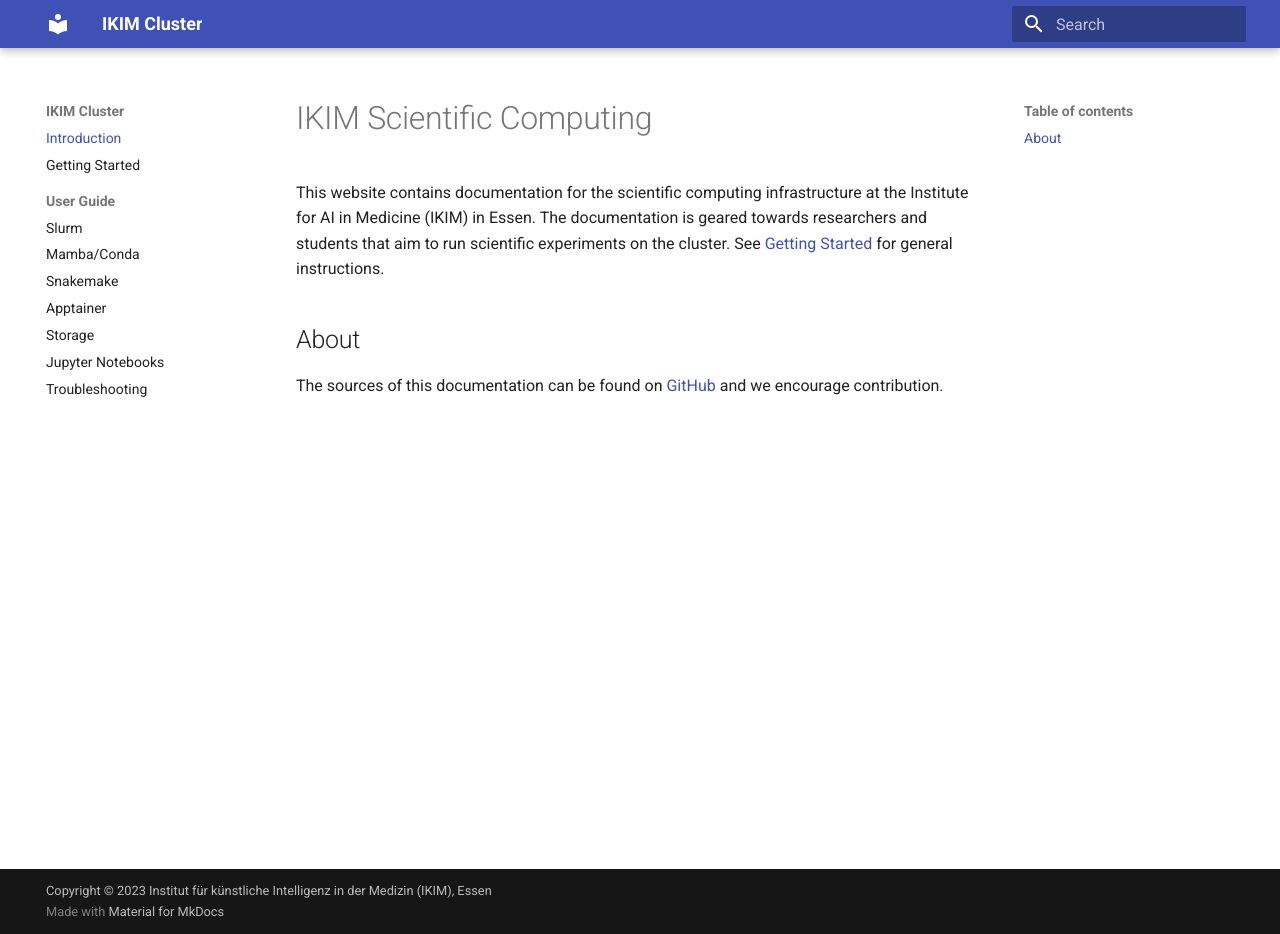
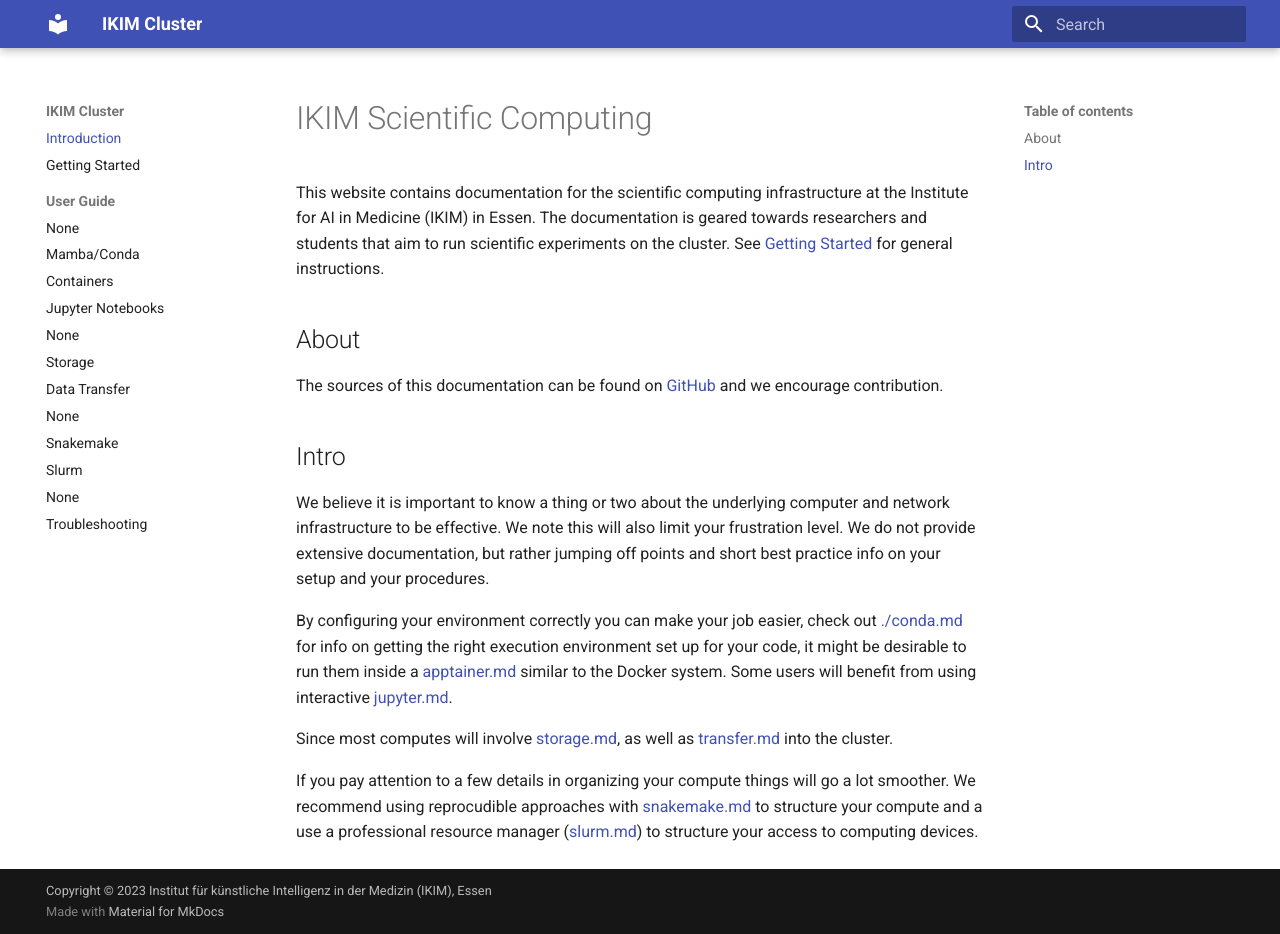
Before and after one commit to IKIM-Essen/ClusterDocs, an MkDocs documentation site: the page built from docs/index.md, in a window 1280 px wide and 934 px high. Built offline with MkDocs 1.6.1 and Material for MkDocs 9.7.7, drawn with Linux system fonts in a browser that asks for light colours.

Commit message:
added info on computing and transfer re-ordered index for better flow

```diff
--- a/docs/index.md
+++ b/docs/index.md
@@ -5,3 +5,12 @@
 ## About
 
 The sources of this documentation can be found on [GitHub](https://github.com/IKIM-Essen/ClusterDocs) and we encourage contribution.
+
+## Intro
+We believe it is important to know a thing or two about the underlying computer and network infrastructure to be effective. We note this will also limit your frustration level. We do not provide extensive documentation, but rather jumping off points and short best practice info on your setup and your procedures.
+
+  By configuring your environment correctly you can make your job easier, check out [./conda.md](Mamba/Conda) for info on getting the right execution environment set up for your code, it might be desirable to run them inside a [apptainer.md](container) similar to the Docker system. Some users will benefit from using interactive [jupyter.md](Jupyter Notebooks).
+
+  Since most computes will involve [storage.md](storing, accessing and moving data), as well as [transfer.md](transferring data) into the cluster.
+
+  If you pay attention to a few details in organizing your compute things will go a lot smoother. We recommend using reprocudible approaches with [snakemake.md](SnakeMake) to structure your compute and a use a professional resource manager ([slurm.md](Slurm)) to structure your access to computing devices.
--- a/mkdocs.yml
+++ b/mkdocs.yml
@@ -18,10 +18,15 @@
   - Introduction: index.md
   - Getting Started: getting-started.md
   - User Guide:
+     - configuring your environment
+     - Mamba/Conda: conda.md
+     - Containers: apptainer.md
+     - Jupyter Notebooks: jupyter.md
+     - working with data
+     - Storage: storage.md
+     - Data Transfer: transfer.md
+     - organizing compute
+     - Snakemake: snakemake.md
      - Slurm: slurm.md
-     - Mamba/Conda: conda.md
-     - Snakemake: snakemake.md
-     - Apptainer: apptainer.md
-     - Storage: storage.md
-     - Jupyter Notebooks: jupyter.md
+     - everything else
      - Troubleshooting: troubleshooting.md
```
Also changed, not shown: docs/apptainer.md (+1 -1 lines), docs/computing.md (added, +18 -0 lines), docs/transfer.md (added, +61 -0 lines).
